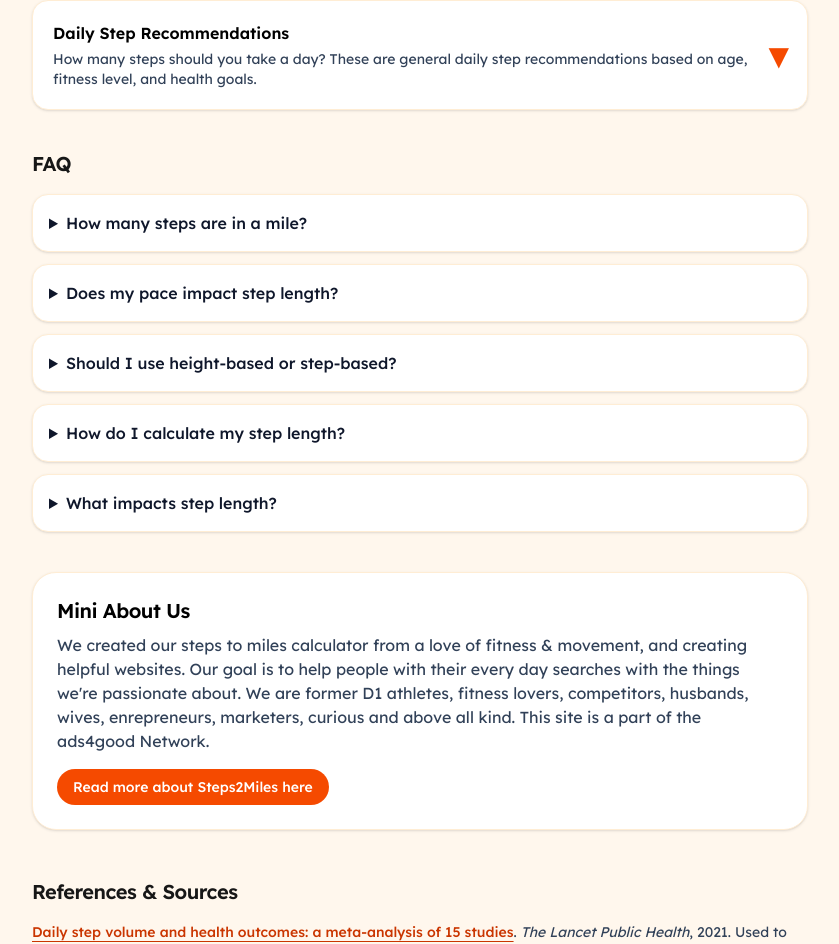
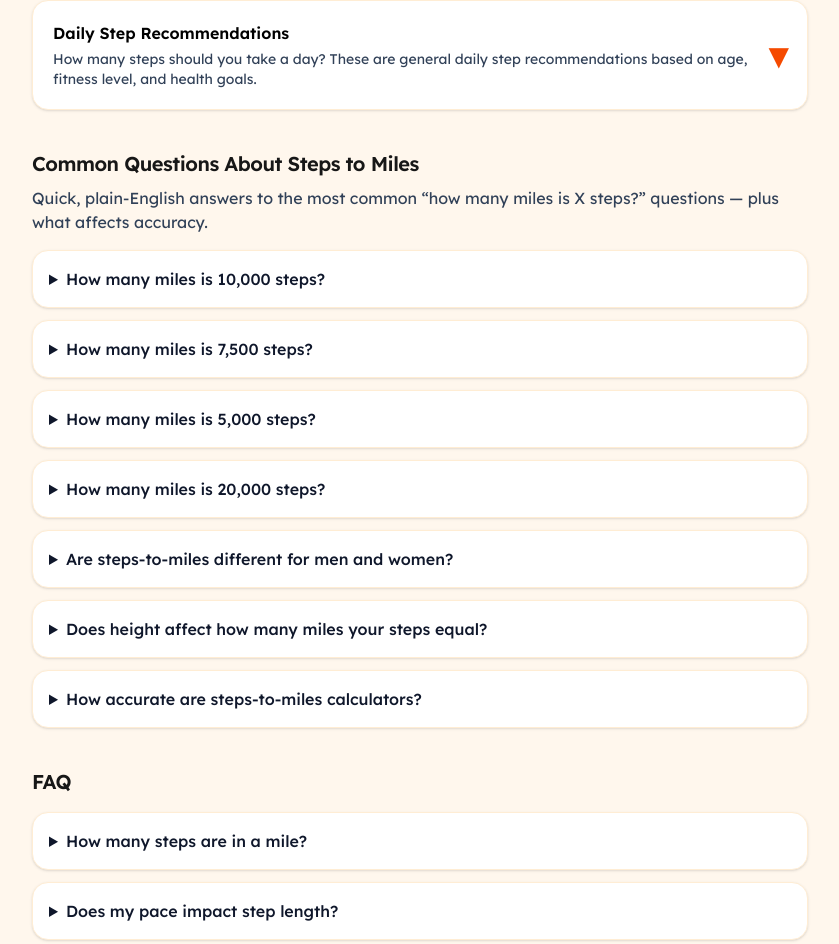
Before and after one commit to kmp-gitty/steps2miles, a Next.js app: page / in a window 1280 px wide. Shown: the part 2857-3801 px from the top of the page, without its empty margins (48-887 px from the left). Built offline with nearby package versions, Linux system fonts and the light colour scheme.

Commit message:
updated PAA section

```diff
--- a/src/app/page.tsx
+++ b/src/app/page.tsx
@@ -728,6 +728,103 @@ export default function HomePage() {
 </div>
 </section>
 
+{/* People Also Ask */}
+<section id="faq" className="scroll-mt-24 mb-10">
+              <h2 className="text-xl font-semibold tracking-tight">Common Questions About Steps to Miles</h2>
+              <p className="mt-2 text-slate-700">
+    Quick, plain-English answers to the most common “how many miles is X steps?”
+    questions — plus what affects accuracy.
+  </p>
+              <div className="mt-4 space-y-3">
+                {[
+                  {
+                    q: "How many miles is 10,000 steps?",
+        a: (
+          <p>
+            On average, <span className="font-medium">10,000 steps is about 4.5–5 miles</span>.
+            The exact number depends on your step length: shorter steps convert to fewer miles,
+            and longer steps convert to more. If you want the most accurate result, use the
+            “known step length” method in the calculator.
+          </p>
+                    ),
+                  },
+                  {
+                    q: "How many miles is 7,500 steps?",
+                    a: (
+                      <p>
+                        A common estimate is{" "}
+                        <span className="font-medium">7,500 steps ≈ 3.3–3.8 miles</span>.
+                        Your height, pace, terrain, and personal stride length can shift that up or down.
+                      </p>
+                    ),
+                  },
+                  {
+                    q: "How many miles is 5,000 steps?",
+                    a: (
+                      <p>
+                        For most people,{" "}
+                        <span className="font-medium">5,000 steps is around 2.2–2.5 miles</span>.
+                        If you have a shorter stride, it’ll be closer to the low end; longer strides push it higher.
+                      </p>
+                    ),
+                  },
+                  {
+                    q: "How many miles is 20,000 steps?",
+                    a: (
+                      <p>
+                        On average,{" "}
+                        <span className="font-medium">20,000 steps is about 9–10 miles</span>.
+                        Step length drives the difference — so this can vary quite a bit person-to-person.
+                      </p>
+                    ),
+                  },
+                  {
+                    q: "Are steps-to-miles different for men and women?",
+                    a: (
+                      <p>
+                        They can be. On average, men tend to have slightly longer step length than women (even at the same height),
+                        which can mean the same step count converts to a little more distance. But the{" "}
+                        <span className="font-medium">biggest factor is your individual stride</span>,
+                        not gender — height, pace, and biomechanics matter more.
+                      </p>
+                    ),
+                  },
+                  {
+                    q: "Does height affect how many miles your steps equal?",
+                    a: (
+                      <p>
+                        Yes. Taller people often have longer legs and a longer stride, so each step covers
+                        more ground. That’s why a height-based method can be more accurate than a generic
+                        average — but the most accurate option is still using your{" "}
+                        <span className="font-medium">measured step length</span>.
+                      </p>
+                    ),
+                  },
+                  {
+                    q: "How accurate are steps-to-miles calculators?",
+                    a: (
+                      <p>
+                        They’re usually accurate enough for everyday use, but still an estimate. Accuracy is
+                        highest when you use your{" "}
+                        <span className="font-medium">known step length</span>. It’s less precise when you
+                        use general averages, because pace, fatigue, terrain, footwear, and walking vs. running
+                        all change stride length.
+                      </p>
+                    ),
+                  },
+                ].map((item) => (
+                  <details
+                    key={item.q}
+                    className="rounded-2xl border border-orange-100 bg-white p-4 shadow-sm"
+                  >
+                    <summary className="cursor-pointer select-none font-medium text-slate-900">
+                      {item.q}
+                    </summary>
+                    <div className="mt-2 text-slate-700">{item.a}</div>
+                  </details>
+                ))}
+              </div>
+            </section>
 
             {/* FAQ */}
             <section id="faq" className="scroll-mt-24 mb-10">
```
